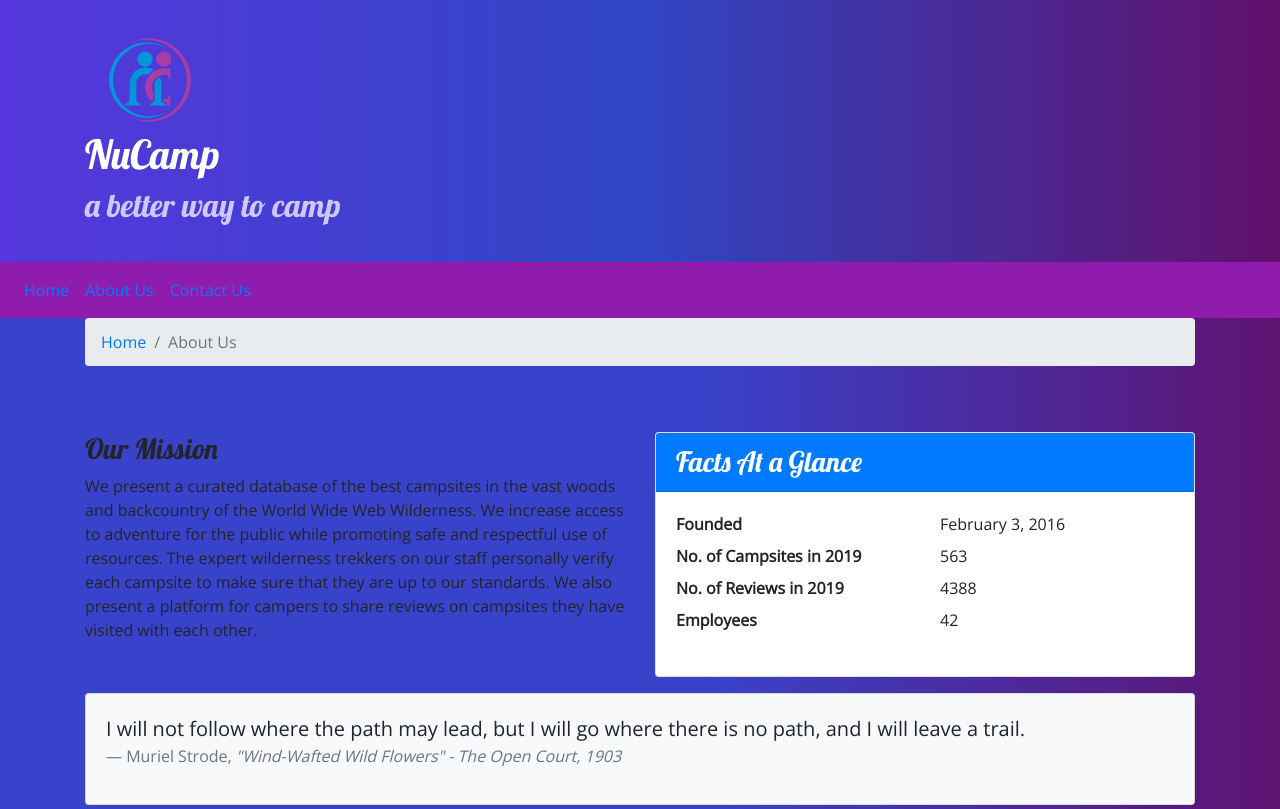
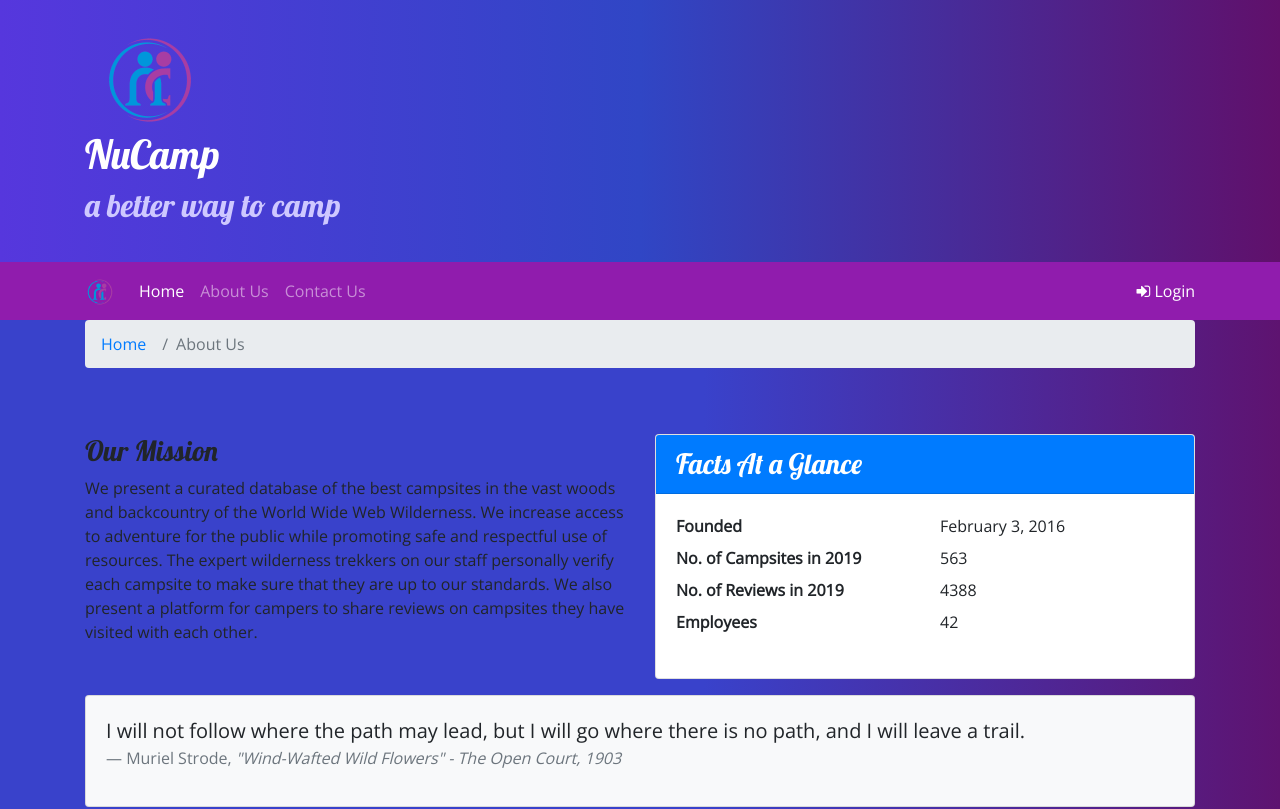
Before and after one commit to JLSawczyszyn/nucampsite, a website: page aboutus.html in a window 1280 px wide. Shown: the top 809 px of the page. Drawn offline with nearby package versions, Linux system fonts and the light colour scheme.

Commit message:
changes in style of navbar, css link placement, and about and contacts page nav code

```diff
--- a/aboutus.html
+++ b/aboutus.html
@@ -7,6 +7,7 @@
     <meta name="viewport" content="width=device-width, initial-scale=1" />
     <!-- Bootstrap CSS -->
     <link rel="stylesheet" href="node_modules/bootstrap/dist/css/bootstrap.min.css" />
+    <link href="//maxcdn.bootstrapcdn.com/bootstrap/4.1.1/css/bootstrap.min.css" rel="stylesheet" id="bootstrap-css">
 
     <!-- Additional CSS must be placed after Bootstrap CSS -->
     <link rel="stylesheet" href="node_modules/font-awesome/css/font-awesome.min.css" />
@@ -14,6 +15,9 @@
     <link rel="stylesheet" href="https://fonts.googleapis.com/css?family=Lobster|Open+Sans" />
     <link rel="stylesheet" href="css/styles.css" />
 
+    <!--Javascript and Jquery Head tag-->
+    <script src="//maxcdn.bootstrapcdn.com/bootstrap/4.1.1/js/bootstrap.min.js"></script>
+    <script src="//cdnjs.cloudflare.com/ajax/libs/jquery/3.2.1/jquery.min.js"></script>
 
     <title>NuCamp: A Better Way To Camp</title>
 </head>
@@ -34,8 +38,16 @@
         </div>
     </header>
 
-    <nav class="navbar navbar-expand-lg">
+    <nav class="navbar navbar-expand-lg navbar-dark sticky-top">
+        <div class="container">
 
+            <a class="navbar-brand" href="index.html"><img src="img/logo.png" height="30" width="30" /></a>
+            <button class="collapsed navbar-toggler ml-auto" type="button" data-toggle="collapse"
+                data-target="#nucampNavbar">
+                <span class="navbar-toggler-icon"></span>
+            </button>
+
+            <div class="collapse navbar-collapse" id="nucampNavBar">
                 <ul class="navbar-nav">
                     <li class="active">
                         <a href="index.html" class="nav-link">Home</a>
@@ -48,6 +60,11 @@
                         <a href="contactus.html" class="nav-link">Contact Us</a>
                     </li>
                 </ul>
+                <span class="navbar-text ml-auto">
+                    <a data-toggle="modal" data-target="#loginModal">
+                        <i class="fa fa-sign-in"></i> Login</a>
+                </span>
+            </div>
         </div>
     </nav>
 
```
Also changed, not shown: contactus.html (+33 -8 lines), index.html (+16 -2 lines). Lines whose indentation alone changed are shown as unchanged.
